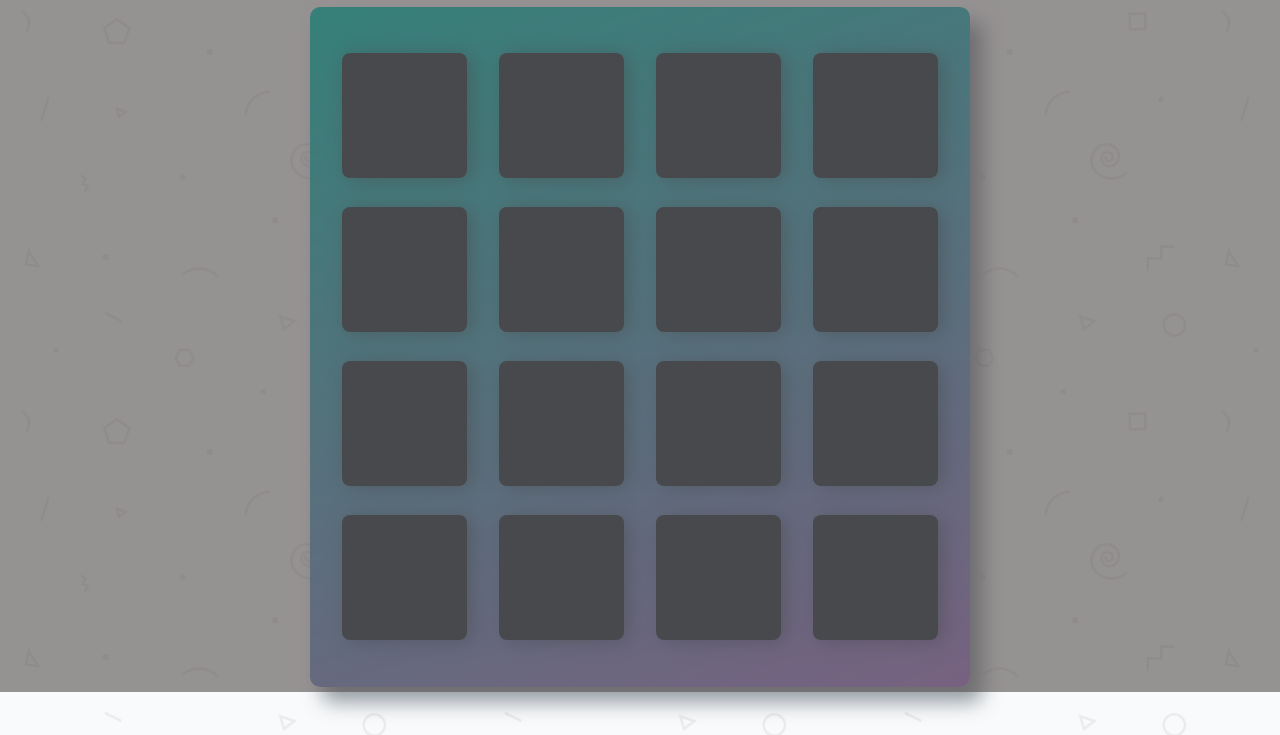
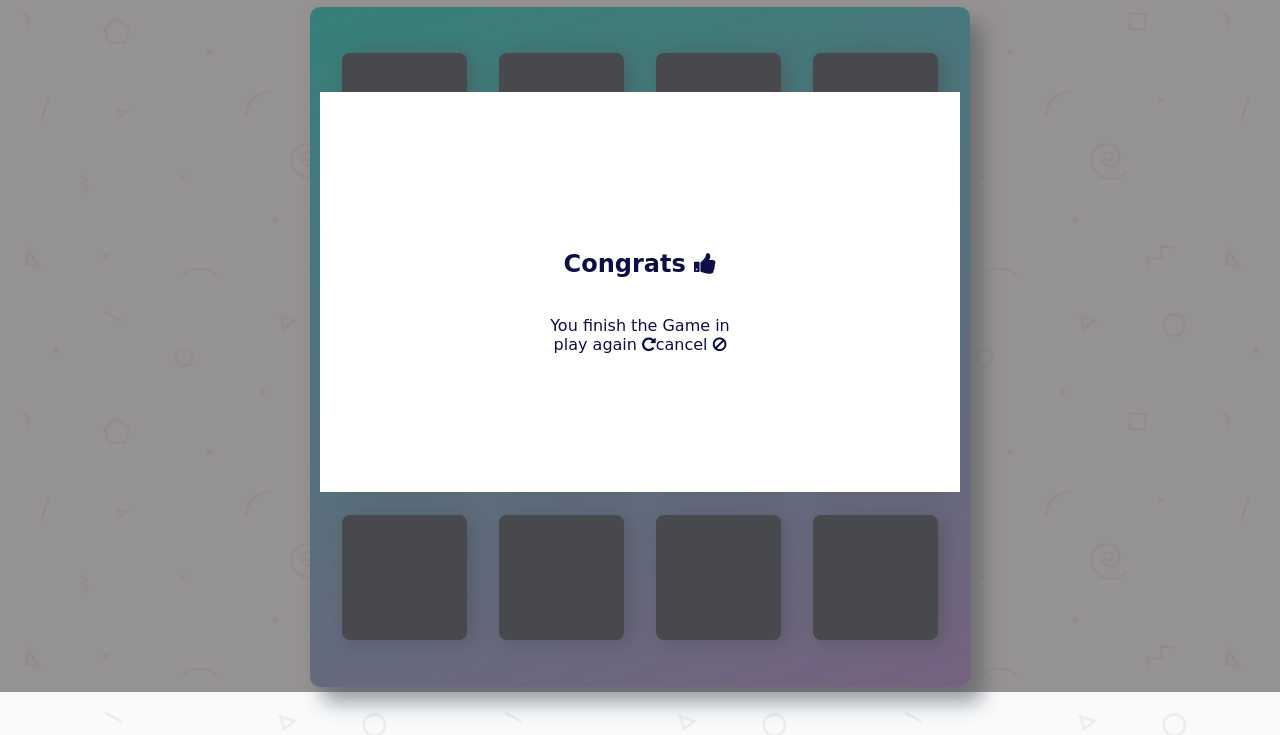
Before and after one commit to mariam-fouad/-Memory-Game, a plain HTML site: page index.html in a window 1280 px wide. Shown: the part 108-843 px from the top of the page. Drawn offline with Linux system fonts and the light colour scheme; a web font is replaced by a local one.

Commit message:
add some message content

```diff
--- a/css/app.css
+++ b/css/app.css
@@ -115,3 +115,19 @@ h1 {
     height: 100vh;
     top: 0;
 }
+
+.message{
+    background-color: white;
+    position: fixed;
+    width: 50vw;
+    height: 50vh;
+    top: 50%;
+    left: 50%;
+    z-index: 12;
+    transform: translate(-50%,-50%);
+    color: #0e0e46;
+}
+
+.message-box{
+    display: flex;
+}
--- a/index.html
+++ b/index.html
@@ -83,8 +83,21 @@
         </ul>
     </div>
     <div class="backdrop">
-        <div class ="message">
-
+        <div class ="message container">
+            <h2>Congrats <i class="fa fa-thumbs-up"></i></h2>
+            <div>
+                <span class="game-stars"></span>
+                <br>
+                You finish the Game in <span class="game-time"></span>
+            </div>
+            <div class="message-box">
+                <div class="play-again">
+                    play again <i class="fa fa-repeat"></i>
+                </div>
+                <div class="cancel">
+                    cancel <i class="fa fa-ban"></i>
+                </div>
+            </div>
         </div>
     </div>
     <script src="js/app.js"></script>
```
